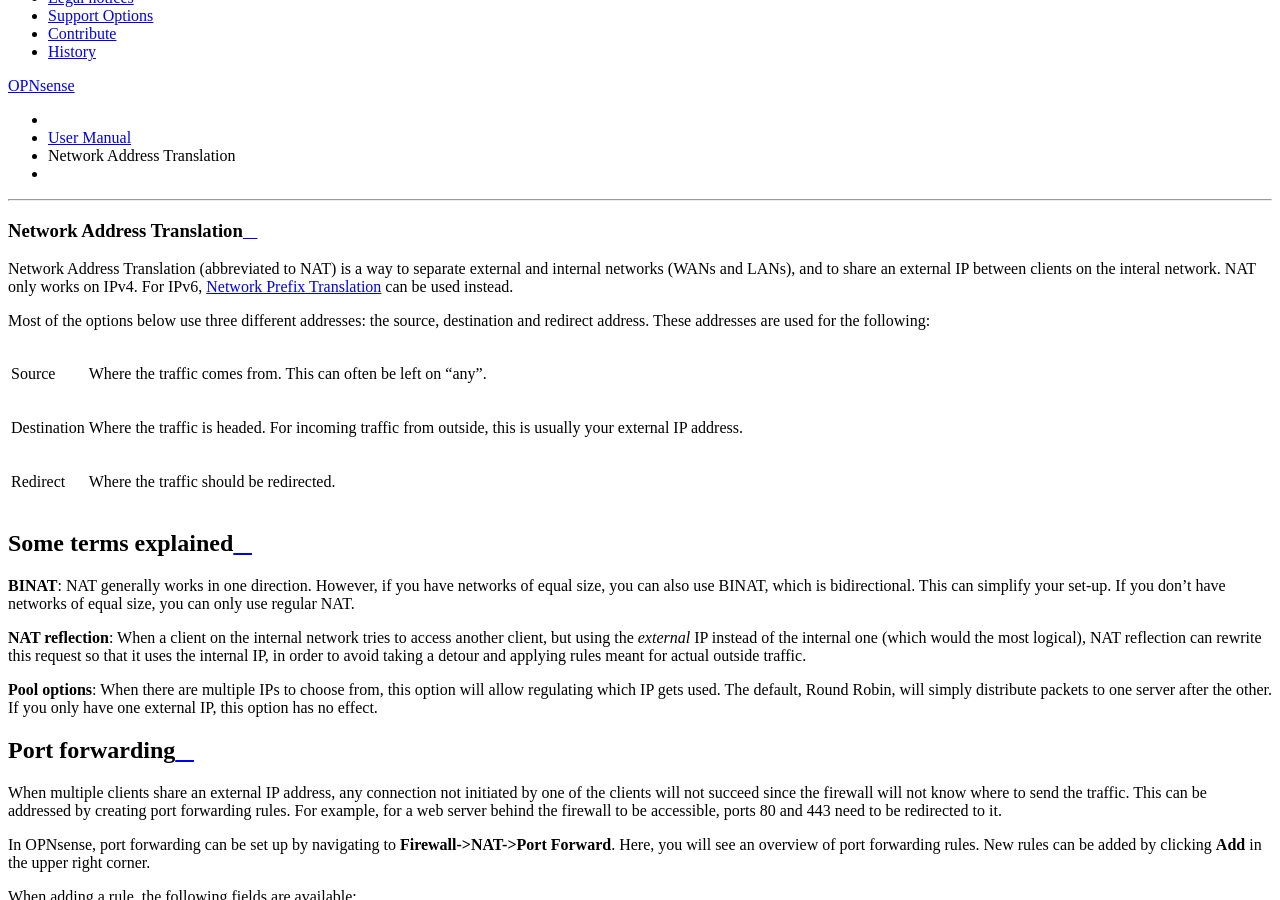
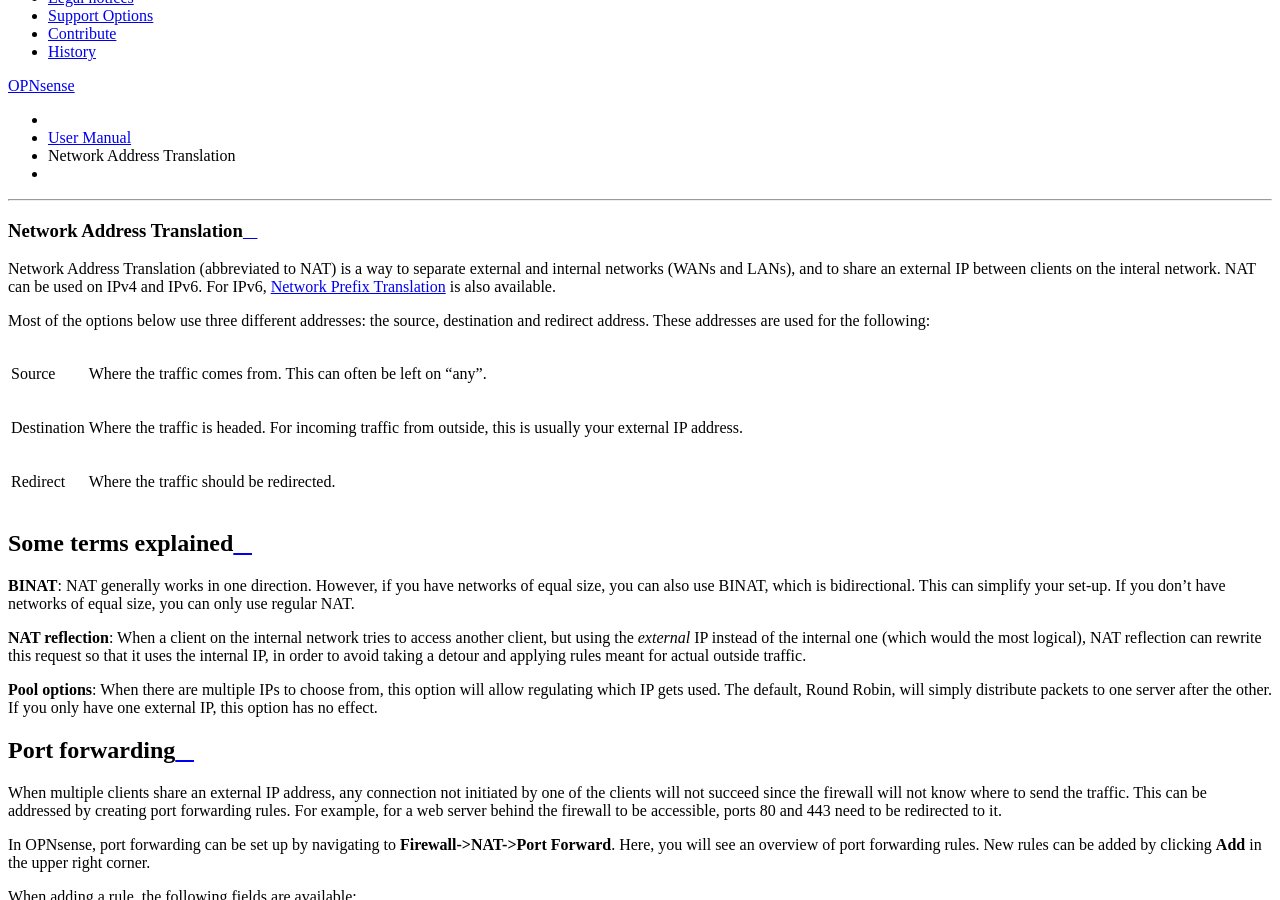
Before and after one commit to opnsense/docs, a Sphinx documentation site: the page built from source/manual/nat.rst, in a window 1280 px wide and 900 px high, scrolled down 830 px. Built offline with Sphinx 7.4.7 and the Read the Docs theme 2.0.0, drawn with Linux system fonts in a browser that asks for light colours.

Commit message:
Address IPv4/IPv6 remark

```diff
--- a/source/manual/nat.rst
+++ b/source/manual/nat.rst
@@ -3,8 +3,8 @@
 ===========================
 
 Network Address Translation (abbreviated to NAT) is a way to separate external and internal networks (WANs and LANs),
-and to share an external IP between clients on the interal network. NAT only works on IPv4. For IPv6,
-:doc:`Network Prefix Translation <nptv6>` can be used instead.
+and to share an external IP between clients on the interal network. NAT can be used on IPv4 and IPv6. For IPv6,
+:doc:`Network Prefix Translation <nptv6>` is also available.
 
 Most of the options below use three different addresses: the source, destination and redirect address. These
 addresses are used for the following:
```
